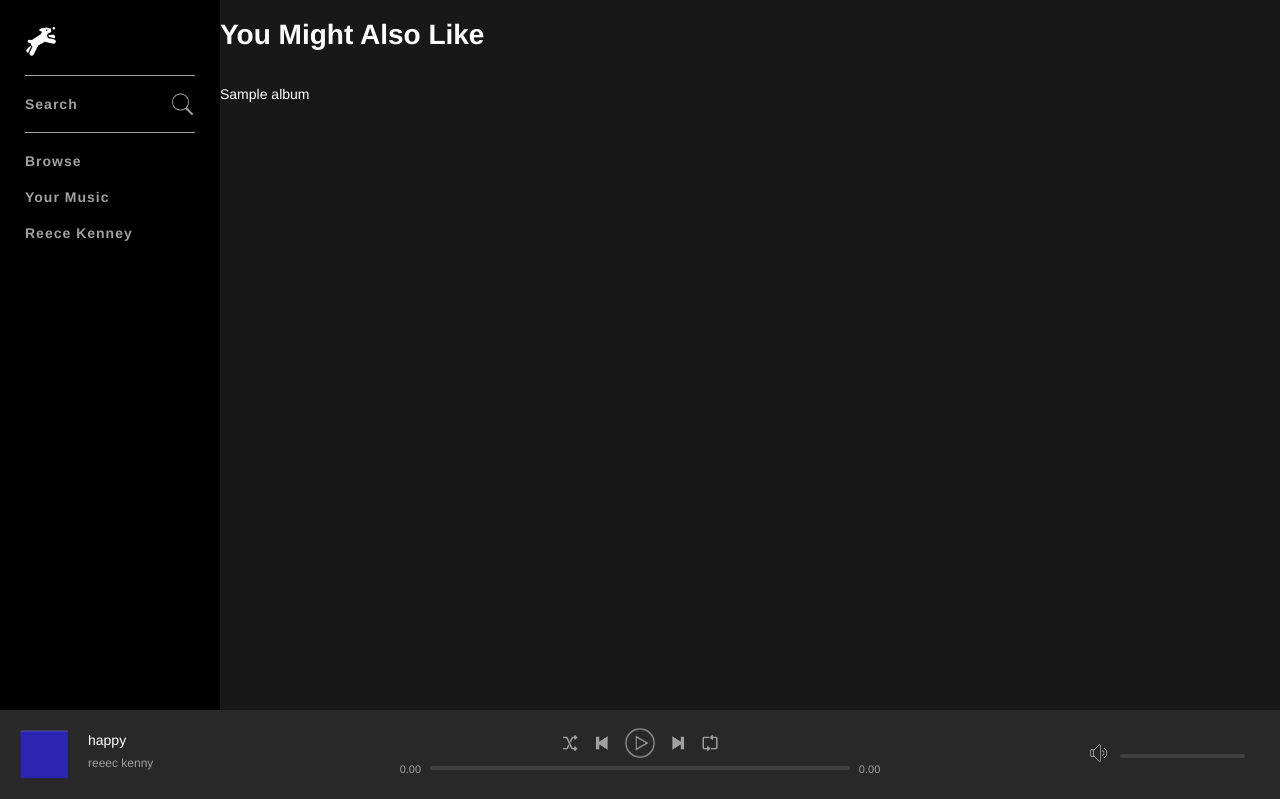
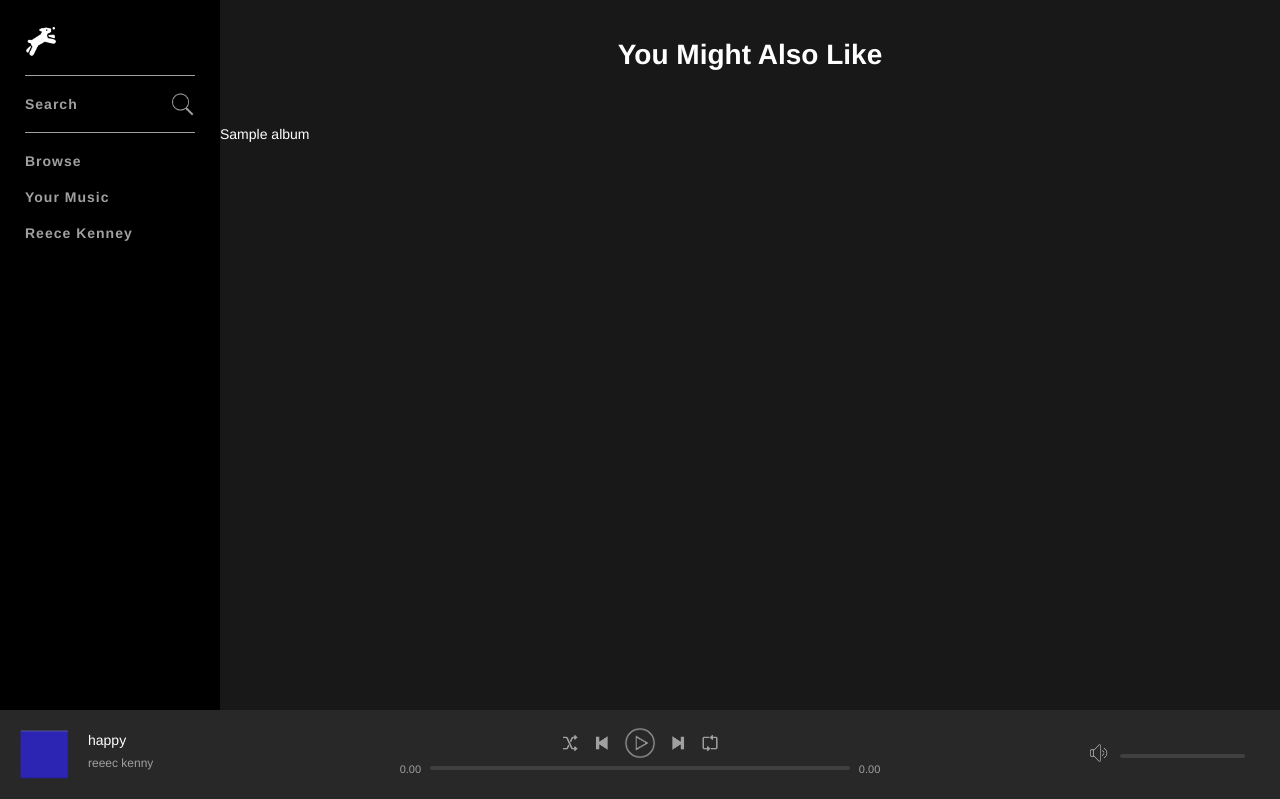
Before and after one commit to pixcelo/slotify, a PHP site: page / in a window 1280 px wide. Shown: the top 799 px of the page. Run offline with PHP 8.4, Linux system fonts and the light colour scheme; the visitor is signed in with stand-in values (Sample User, id 1); tables that the repository leaves empty or names only in its code hold one stand-in row (values such as "Sample post"); data that the repository does not hold is empty.

Commit message:
main CSS

```diff
--- a/assets/css/style.css
+++ b/assets/css/style.css
@@ -221,3 +221,20 @@ body {
 #mainContent {
     padding: 0 20px;
 }
+
+.pageHeadingBig {
+    padding: 20px;
+    text-align: center;
+}
+
+.gridViewItem {
+    display: inline-block;
+    margin-right: 20px;
+    width: 29%;
+    max-width: 200px;
+    min-width: 150px;
+}
+
+.gridViewItem img {
+    width: 100%;
+}
```
